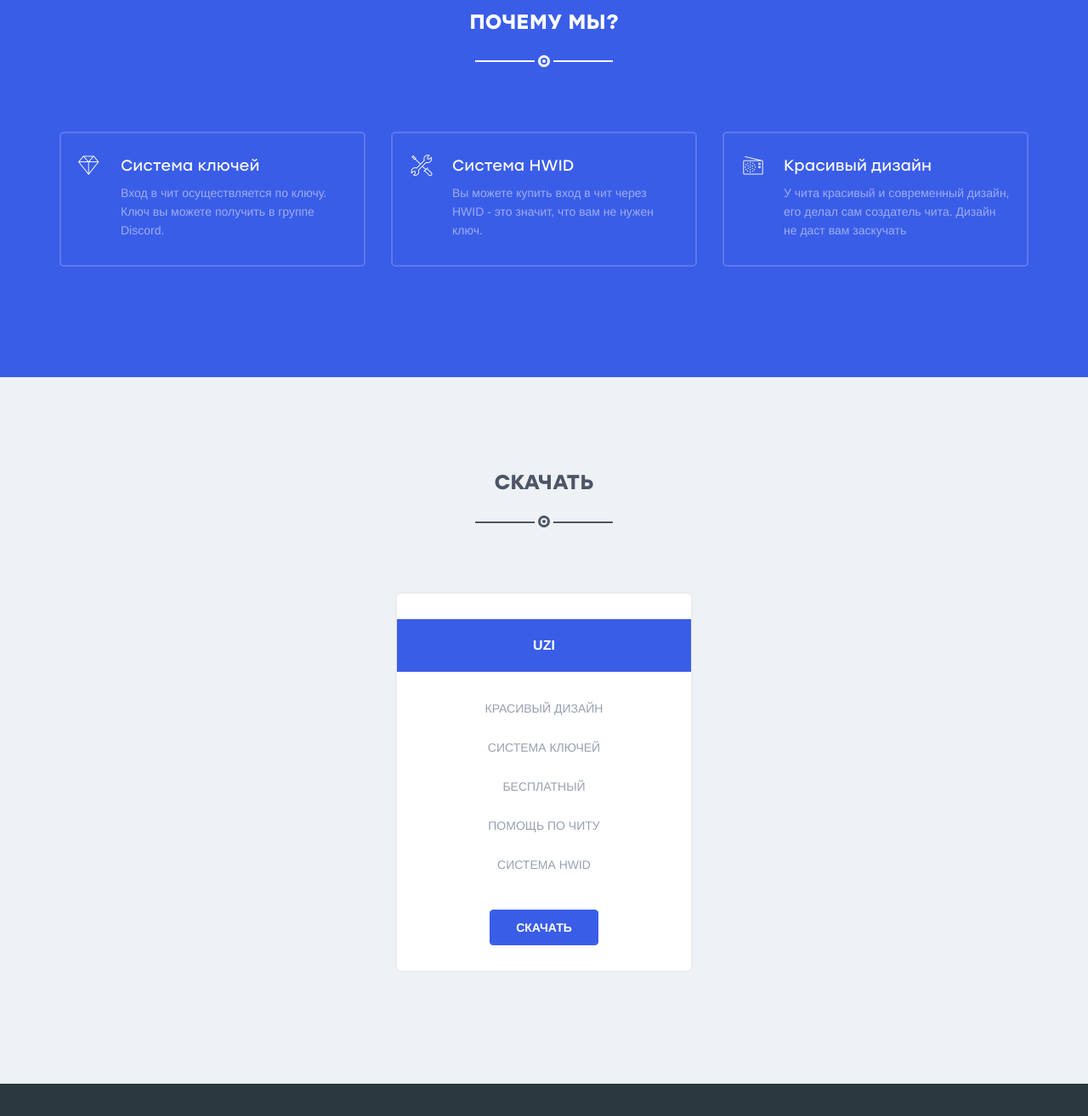
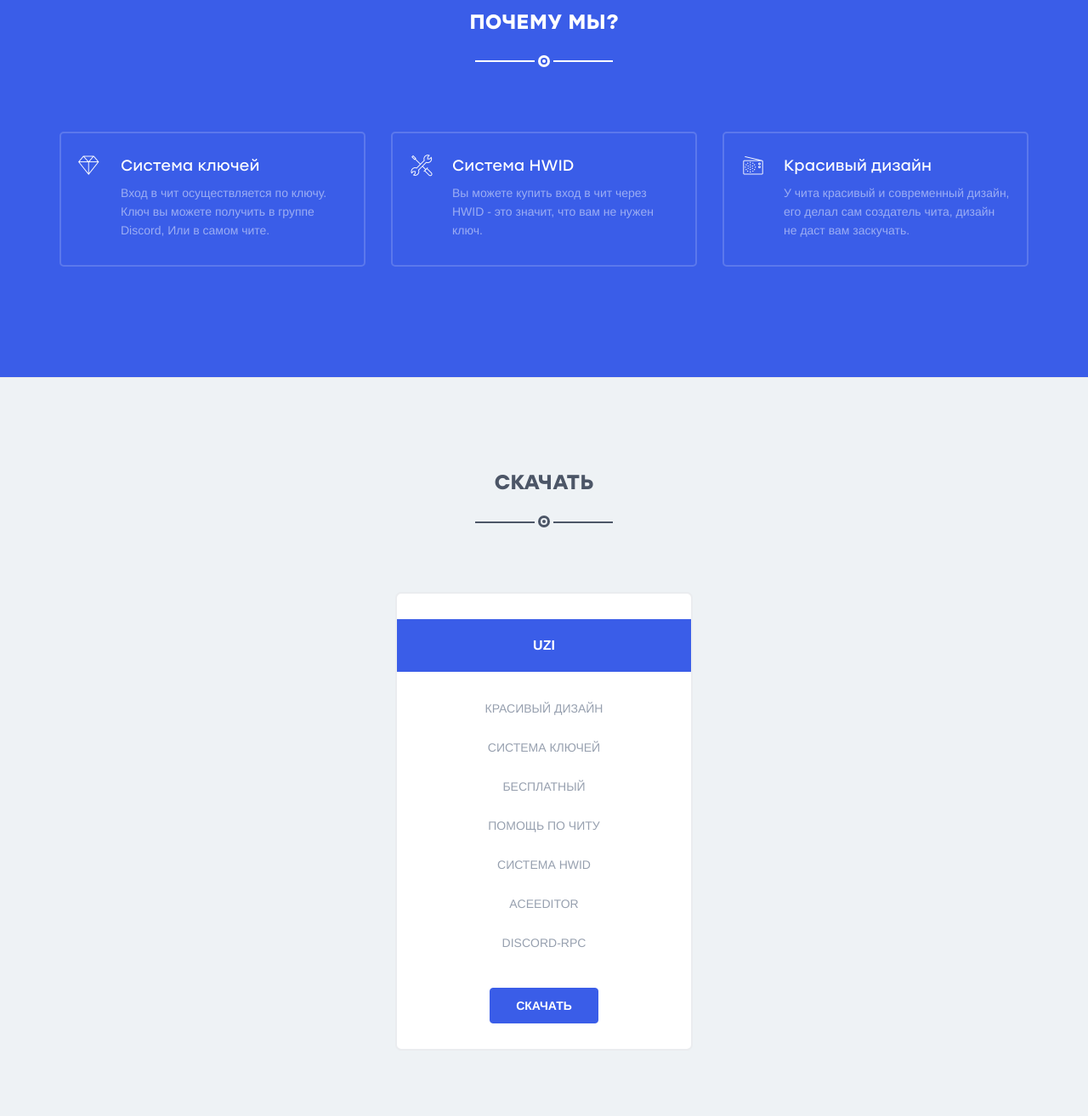
Before and after one commit to DISCORTERDEV/DISCORTERDEV.github.io, a plain HTML site: page index.html in a window 1280 px wide. Shown: the part 642-1956 px from the top of the page at 85% size. Drawn offline with Linux system fonts and the light colour scheme; files whose address does not match are found by name; a web font is replaced by a local one.

Commit message:
Update index.html

```diff
--- a/index.html
+++ b/index.html
@@ -60,7 +60,7 @@
 				<div class="navbar-collapse collapse">
 					<ul class="nav navbar-nav navbar-right">
 						<li>
-							<a href="https://discord.gg/Prmdd32" class="nav-link">Discord</a>
+							<a href="https://discord.gg/sAsvZD3" class="nav-link">Discord</a>
 						</li>
 						<li>
 							<a href="#download" class="nav-link">Download</a>
@@ -119,7 +119,8 @@
 								<h4>Система ключей</h4>
 								<p>
                                     Вход в чит осуществляется по ключу.
-                                    Ключ вы можете получить в группе Discord.
+                                    Ключ вы можете получить в группе Discord,
+				    Или в самом чите.
 								</p>
 							</div>
 						</div>
@@ -147,8 +148,8 @@
 								<h4>Красивый дизайн</h4>
 								<p>
                                     У чита красивый и современный дизайн,
-                                    его делал сам создатель чита. Дизайн не
-                                    даст вам заскучать
+                                    его делал сам создатель чита, дизайн не
+                                    даст вам заскучать.
 								</p>
 							</div>
 						</div>
@@ -186,6 +187,8 @@
 											<li>Бесплатный</li>
                                             <li>Помощь по читу</li>
                                             <li>Система HWID</li>
+											<li>AceEditor</li>
+											<li>Discord-rpc</li>
 										</ul>
 									</div>
 									<div class="dw-button">
```
